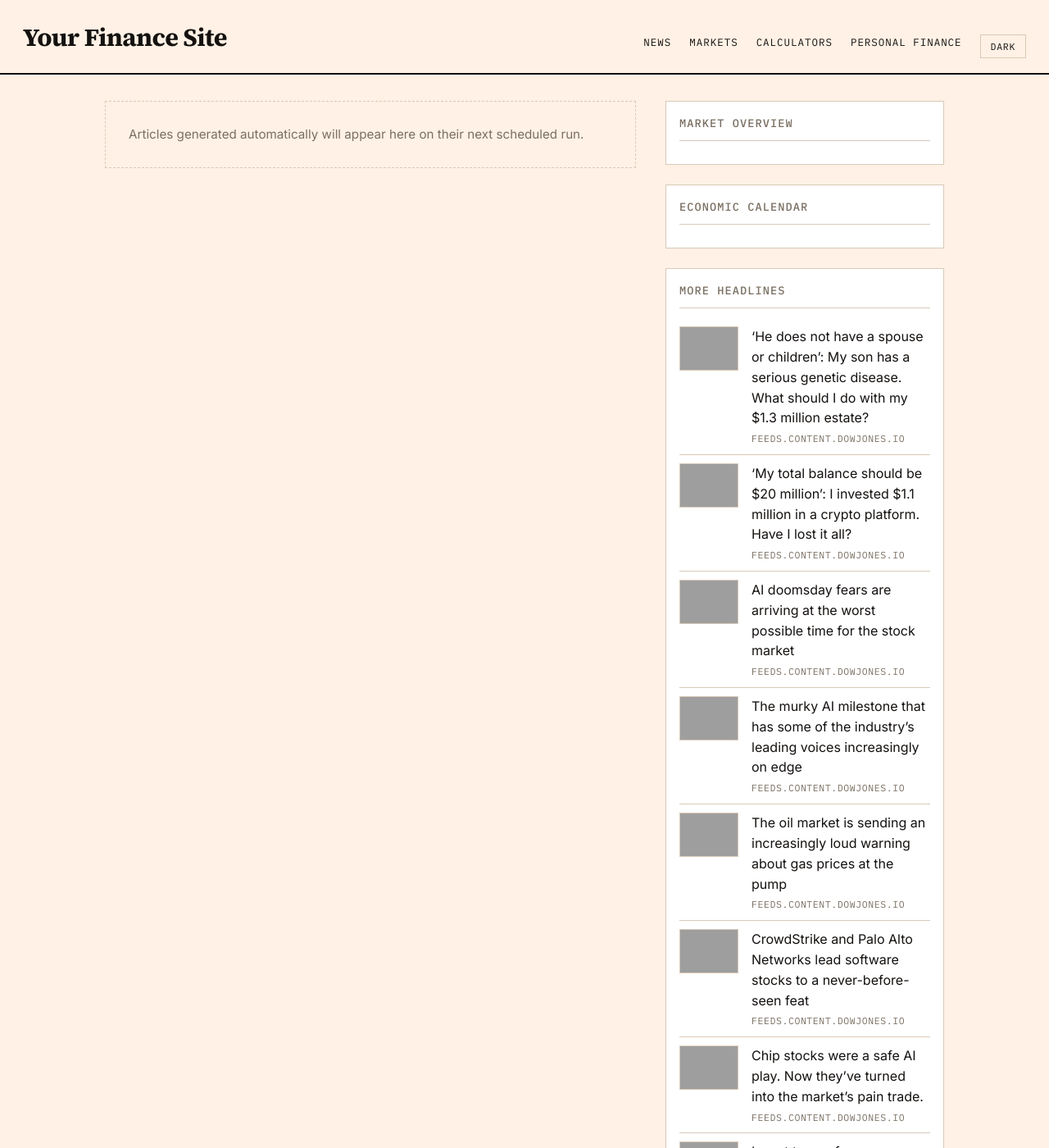
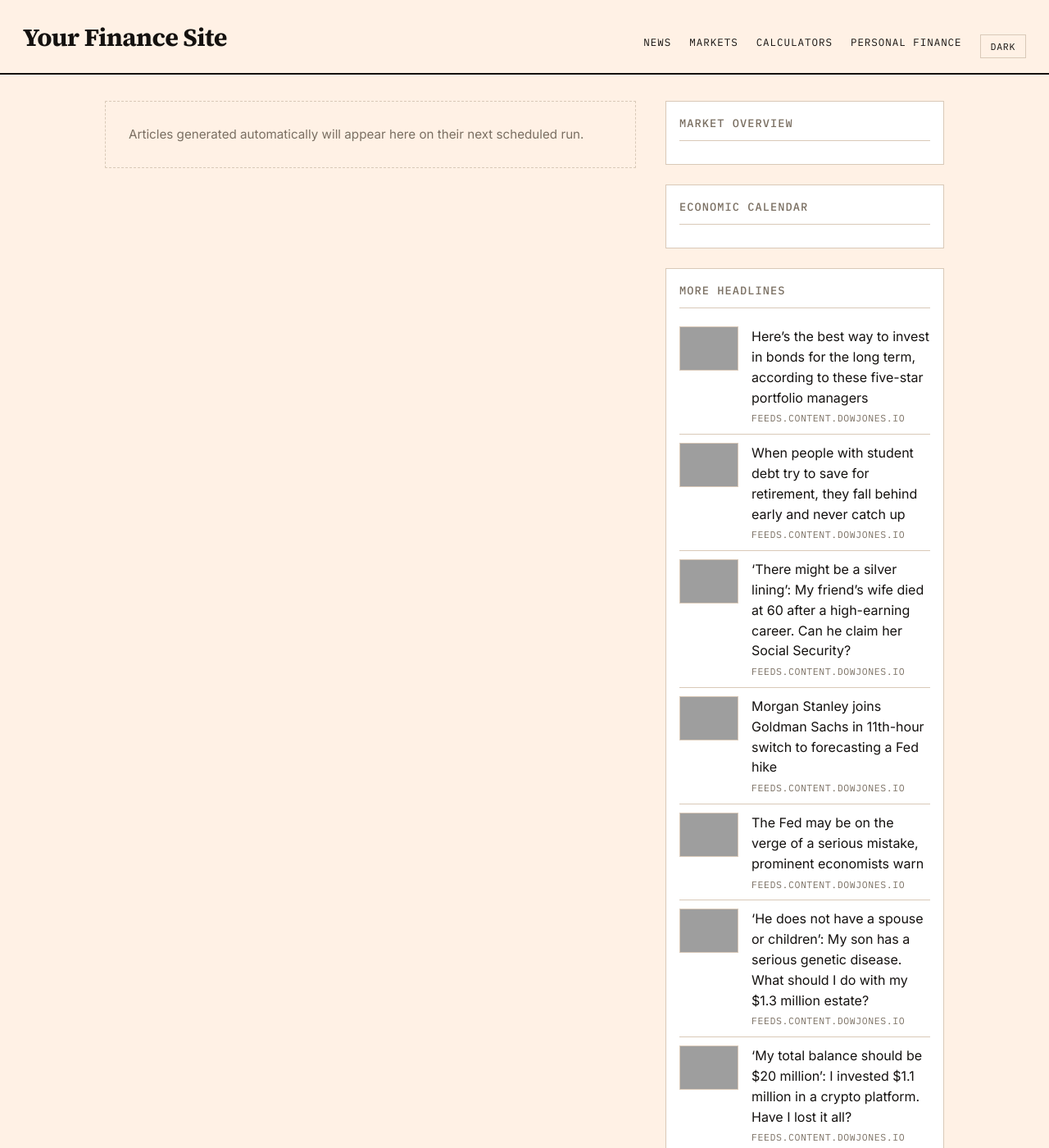
Before and after one commit to GlobTechCo/globtechco.github.io, a Jekyll site: the page built from index.html, in a window 1280 px wide and 1400 px high, cut to the strip 0-1400 px from the top of the window. Shown: the whole strip at 82% size. Built offline with Jekyll 4.4.1, drawn with Linux system fonts in a browser that asks for light colours; a script that is not in the unit is left out; the list of posts is cut into pages by our own code; some of the changed text lies outside the part shown; grey boxes are pictures that could not be loaded.

Commit message:
Auto-content update 2026-09-15

```diff
--- a/_data/aggregator.yml
+++ b/_data/aggregator.yml
@@ -1,3 +1,28 @@
+- title: "Here\u2019s the best way to invest in bonds for the long term, according to these five-star portfolio managers"
+  link: "https://www.marketwatch.com/story/heres-the-best-way-to-invest-in-bonds-for-the-long-term-according-to-these-five-star-portfolio-managers-bbf0d5e3?mod=mw_rss_topstories"
+  source: "feeds.content.dowjones.io"
+  pubdate: "Tue, 15 Sep 2026 10:37:00 GMT"
+  image: "https://images.mktw.net/im-91707062"
+- title: "When people with student debt try to save for retirement, they fall behind early and never catch up"
+  link: "https://www.marketwatch.com/story/when-people-with-student-debt-try-to-save-for-retirement-they-fall-behind-early-and-never-catch-up-074b4b28?mod=mw_rss_topstories"
+  source: "feeds.content.dowjones.io"
+  pubdate: "Tue, 15 Sep 2026 10:00:00 GMT"
+  image: "https://images.mktw.net/im-87209130"
+- title: "\u2018There might be a silver lining\u2019: My friend\u2019s wife died at 60 after a high-earning career. Can he claim her Social Security?"
+  link: "https://www.marketwatch.com/story/there-might-be-a-silver-lining-my-friends-wife-died-at-60-after-a-high-earning-career-can-he-claim-her-social-security-eb95210a?mod=mw_rss_topstories"
+  source: "feeds.content.dowjones.io"
+  pubdate: "Tue, 15 Sep 2026 09:15:00 GMT"
+  image: "https://images.mktw.net/im-55390155"
+- title: "Morgan Stanley joins Goldman Sachs in 11th-hour switch to forecasting a Fed hike"
+  link: "https://www.marketwatch.com/story/morgan-stanley-joins-goldman-sachs-in-11th-hour-switch-to-forecasting-a-fed-hike-c7597bda?mod=mw_rss_topstories"
+  source: "feeds.content.dowjones.io"
+  pubdate: "Tue, 15 Sep 2026 09:05:00 GMT"
+  image: "https://images.mktw.net/im-95496360"
+- title: "The Fed may be on the verge of a serious mistake, prominent economists warn"
+  link: "https://www.marketwatch.com/story/the-fed-may-be-on-the-verge-of-a-serious-mistake-prominent-economists-warn-3ccb6581?mod=mw_rss_topstories"
+  source: "feeds.content.dowjones.io"
+  pubdate: "Tue, 15 Sep 2026 07:29:00 GMT"
+  image: "https://images.mktw.net/im-70960671"
 - title: "\u2018He does not have a spouse or children\u2019: My son has a serious genetic disease. What should I do with my $1.3 million estate?"
   link: "https://www.marketwatch.com/story/he-does-not-have-a-spouse-or-children-my-son-has-a-serious-genetic-disease-what-should-i-do-with-my-1-3-million-estate-98cdccf9?mod=mw_rss_topstories"
   source: "feeds.content.dowjones.io"
@@ -23,28 +48,3 @@
   source: "feeds.content.dowjones.io"
   pubdate: "Mon, 14 Sep 2026 21:31:00 GMT"
   image: "https://images.mktw.net/im-85646901"
-- title: "CrowdStrike and Palo Alto Networks lead software stocks to a never-before-seen feat"
-  link: "https://www.marketwatch.com/story/crowdstrike-and-palo-alto-networks-are-leading-software-stocks-toward-a-never-before-seen-feat-5b8989b2?mod=mw_rss_topstories"
-  source: "feeds.content.dowjones.io"
-  pubdate: "Mon, 14 Sep 2026 21:11:00 GMT"
-  image: "https://images.mktw.net/im-21037838"
-- title: "Chip stocks were a safe AI play. Now they\u2019ve turned into the market\u2019s pain trade."
-  link: "https://www.marketwatch.com/story/chip-stocks-were-a-safe-ai-play-now-theyve-turned-into-the-markets-pain-trade-6029df5e?mod=mw_rss_topstories"
-  source: "feeds.content.dowjones.io"
-  pubdate: "Mon, 14 Sep 2026 21:11:00 GMT"
-  image: "https://images.mktw.net/im-01616070"
-- title: "I want to pay for every customer at my late husband\u2019s favorite restaurant on his birthday. Am I crazy to do this?"
-  link: "https://www.marketwatch.com/story/on-my-late-husbands-birthday-i-want-to-pay-for-every-customer-at-his-favorite-restaurant-is-this-a-good-idea-a2748ccc?mod=mw_rss_topstories"
-  source: "feeds.content.dowjones.io"
-  pubdate: "Mon, 14 Sep 2026 21:00:00 GMT"
-  image: "https://images.mktw.net/im-85373003"
-- title: "Micron, Nvidia and other chip stocks fall after tech leaders call for an AI slowdown. Here\u2019s what to know."
-  link: "https://www.marketwatch.com/story/how-investors-are-reacting-to-the-ai-pause-calls-from-anthropic-and-other-frontier-labs-f69391b8?mod=mw_rss_topstories"
-  source: "feeds.content.dowjones.io"
-  pubdate: "Mon, 14 Sep 2026 20:56:00 GMT"
-  image: "https://images.mktw.net/im-15629837"
-- title: "10-year Treasury yield hits 5% as oil prices jump and Fed meeting looms"
-  link: "https://www.marketwatch.com/story/10-year-treasury-yield-tops-5-for-the-first-time-since-2007-as-bond-market-selloff-deepens-14c81f75?mod=mw_rss_topstories"
-  source: "feeds.content.dowjones.io"
-  pubdate: "Mon, 14 Sep 2026 20:47:00 GMT"
-  image: "https://images.mktw.net/im-41770070"
```
